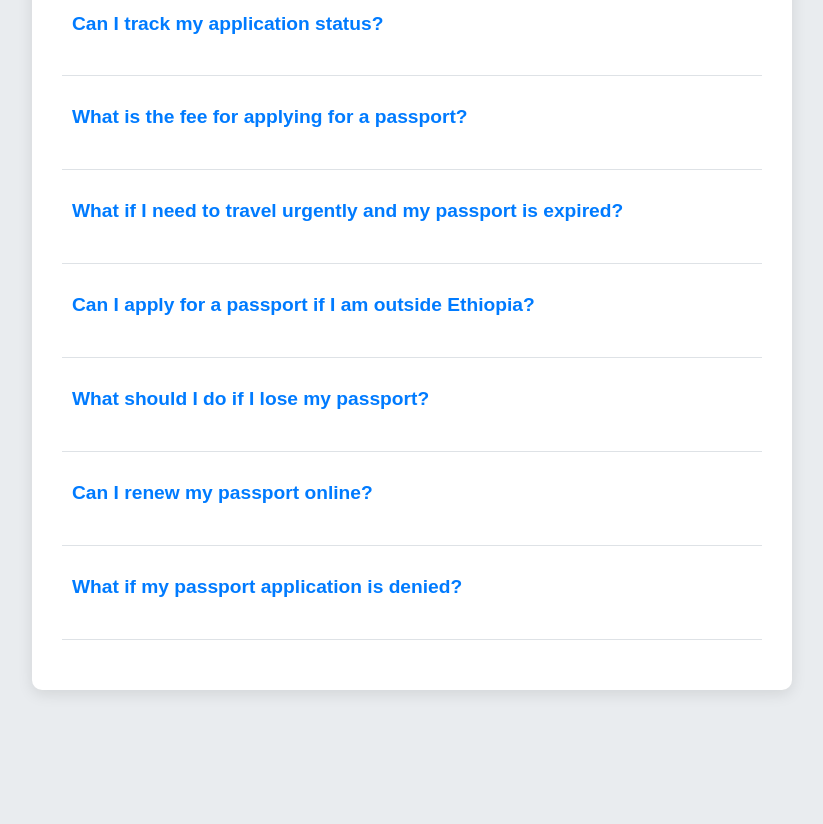
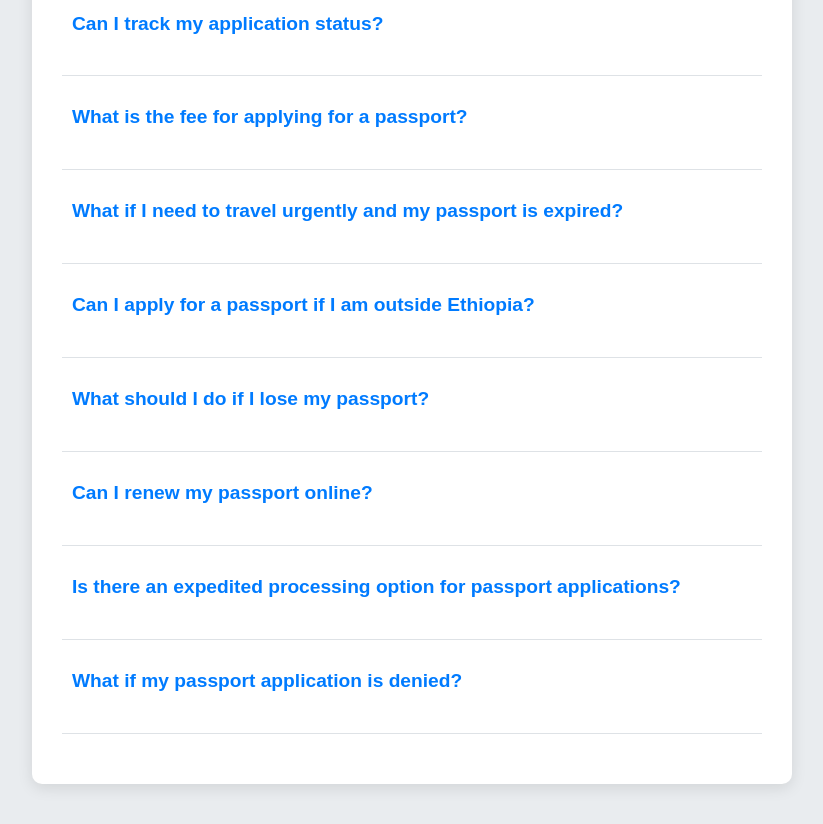
Before and after one commit to internetProgramming1/ethiopian-passport-services, a plain HTML site: page FAQ.html in a window 1280 px wide. Shown: the part 441-1265 px from the top of the page, without its empty margins (228-1051 px from the left). Before the commit the page ends 1171 px from the top, so only its background shows below. Drawn offline with Linux system fonts and the light colour scheme.

Commit message:
edit FAQ.html

```diff
--- a/FAQ.html
+++ b/FAQ.html
@@ -46,6 +46,10 @@
             <p class="faq-answer">Yes, passport renewals can typically be completed online. Check the official website for specific instructions.</p>
         </div>
         <div class="faq-item">
+        <h2 class="faq-question">Is there an expedited processing option for passport applications?</h2>
+        <p class="faq-answer">Yes, expedited processing may be available for an additional fee. Check the official website for details on how to apply.</p>
+       </div>
+        <div class="faq-item">
             <h2 class="faq-question">What if my passport application is denied?</h2>
             <p class="faq-answer">You will receive a notification explaining the reasons for denial. You may have the option to appeal the decision.</p>
         </div>
```
